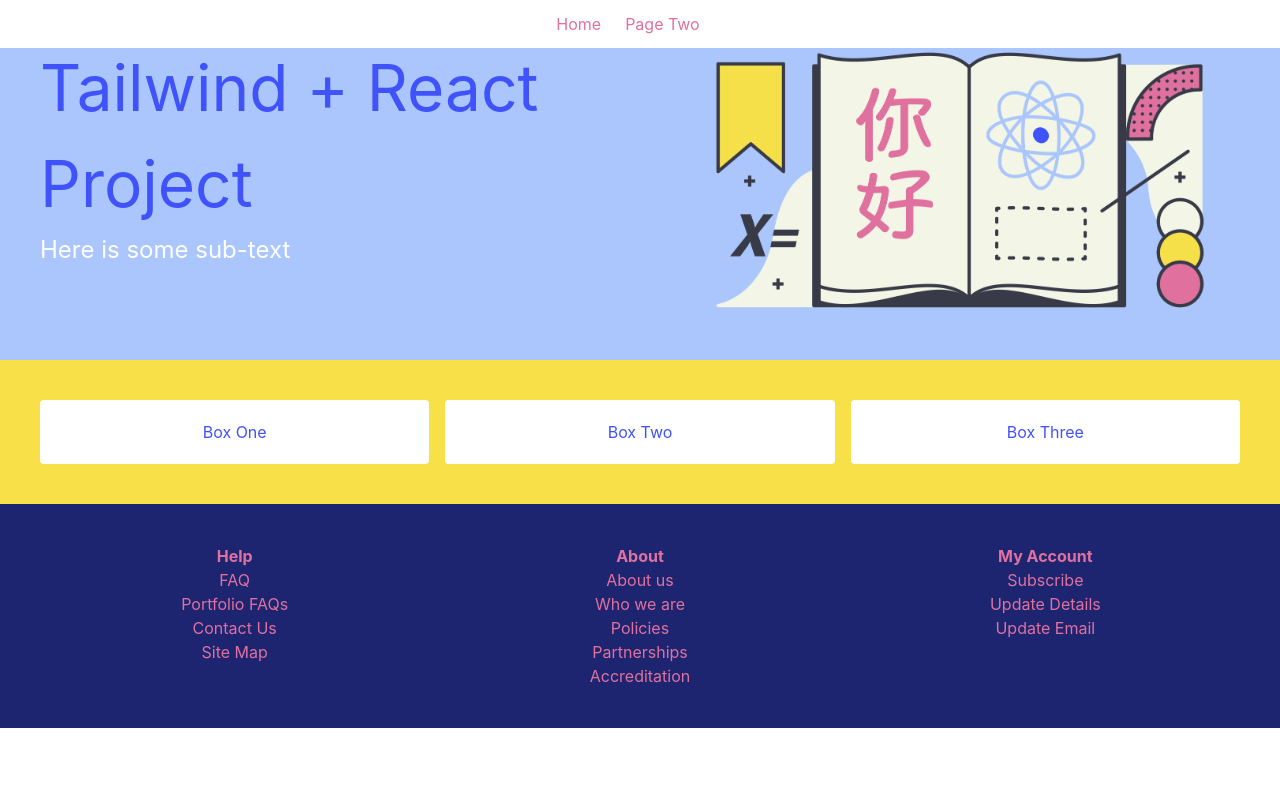
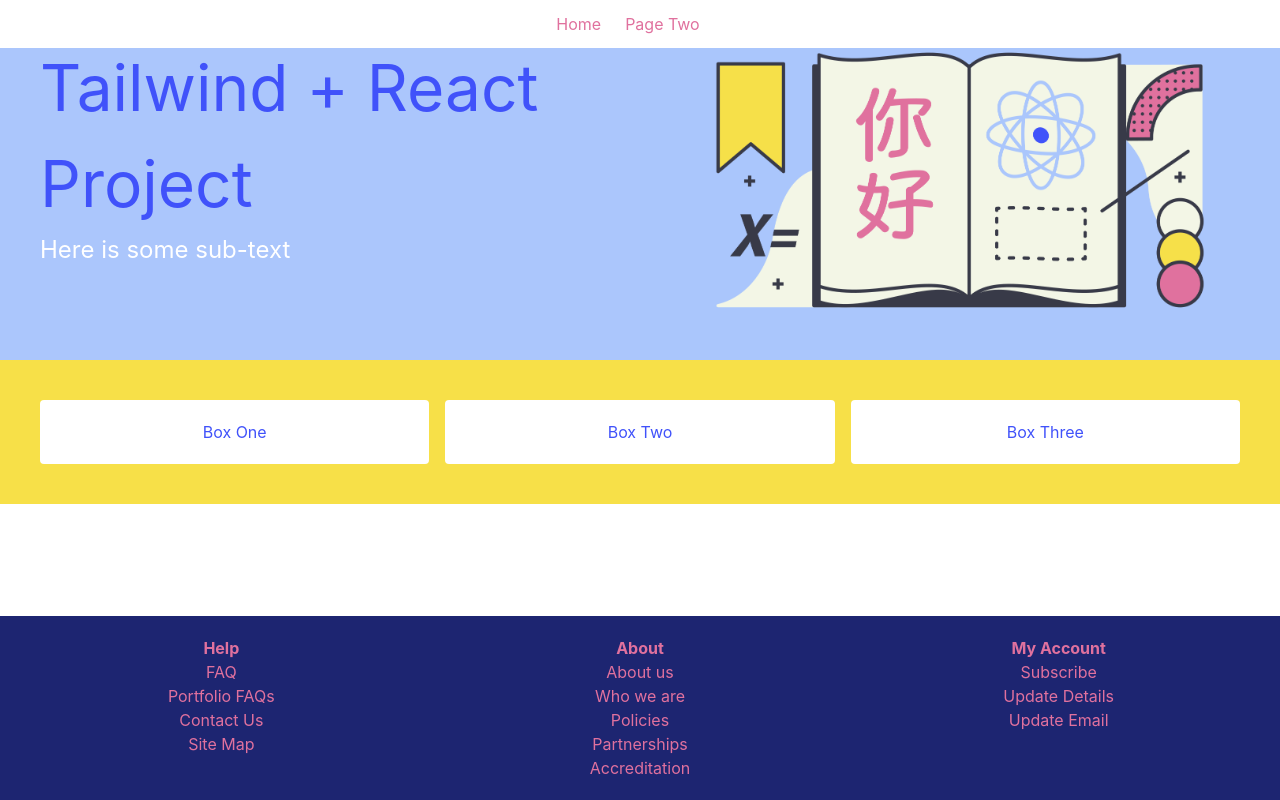
Before and after one commit to UmmaGohil/project-setup, a React (Create React App) app: page / in a window 1280 px wide. Built offline with nearby package versions, Linux system fonts and the light colour scheme.

Commit message:
Sticky nav 📃

```diff
--- a/src/components/footer.js
+++ b/src/components/footer.js
@@ -12,8 +12,8 @@
     }, [dispatch])
 
     return (
-        <footer class="bottom-0 w-full bg-blueribbon-800 text-deepblush-500 p-10 text-center">
-            <div class="grid grid-flow-col grid-cols-3 gap-4">
+        <footer class="absolute inset-x-0 bottom-0 w-full bg-blueribbon-800 text-deepblush-500 p-5 text-center">
+            <div class="grid grid-flow-col grid-cols-3 gap-4 ">
                 <div>
                     <p class="font-bold">Help</p>
                     {data === undefined ? (
--- a/src/components/sectionTwo.js
+++ b/src/components/sectionTwo.js
@@ -11,7 +11,7 @@
         dispatch(viewData())
     }, [dispatch])
     return (
-        <div class="bg-goldendream-500 text-gray-800 p-10">
+        <div class="flex flex-col bg-goldendream-500 text-gray-800 p-10">
             <div class="grid grid-cols-3 gap-4">
                 {box === undefined ? (
                     <p>loading</p>
--- a/src/layout/page.js
+++ b/src/layout/page.js
@@ -9,11 +9,11 @@
 
 const Page = ({ route, children }) => {
     return (
-        <div class="w-full">
+        <>
             <Nav route={route} />
-            <div>{children}</div>
+            <div className="w-full">{children}</div>
             <Footer />
-        </div>
+        </>
     )
 }
 
--- a/src/pages/Home/index.js
+++ b/src/pages/Home/index.js
@@ -7,8 +7,14 @@
 const Home = () => {
     return (
         <Page>
-            <One />
-            <Two />
+            <div class="flex w-full flex-col">
+                <div class="w-full">
+                    <One />
+                </div>
+                <div class="w-full">
+                    <Two />
+                </div>
+            </div>
         </Page>
     )
 }
```
